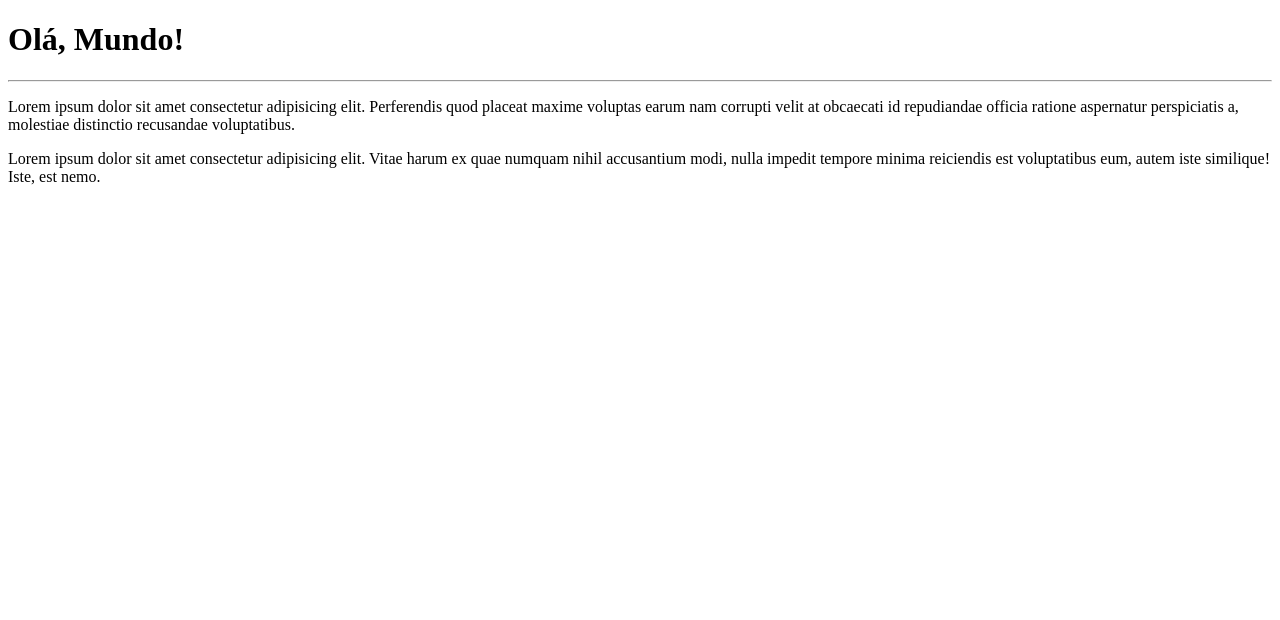
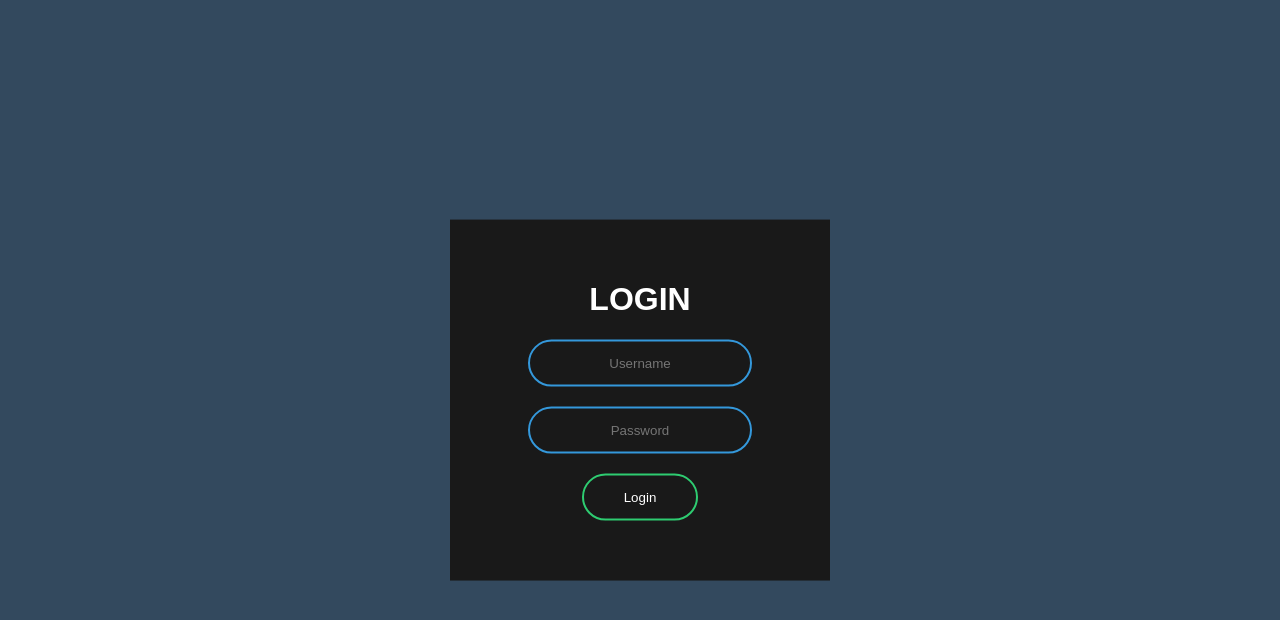
Before and after one commit to gabrielltmonteiro/login-screen, a plain HTML site: page site-exemplo/index.html in a window 1280 px wide. Drawn offline with Linux system fonts and the light colour scheme.

Commit message:
Formulário de Login

```diff
--- a/site-exemplo/index.html
+++ b/site-exemplo/index.html
@@ -3,12 +3,15 @@
 <head>
     <meta charset="UTF-8">
     <meta name="viewport" content="width=device-width, initial-scale=1.0">
-    <title>My First Web Site on Repository</title>
+    <title>Animated Login Form</title>
+    <link rel="stylesheet" href="style.css">
 </head>
 <body>
-    <h1>Olá, Mundo!</h1>
-    <hr>
-    <p>Lorem ipsum dolor sit amet consectetur adipisicing elit. Perferendis quod placeat maxime voluptas earum nam corrupti velit at obcaecati id repudiandae officia ratione aspernatur perspiciatis a, molestiae distinctio recusandae voluptatibus.</p>
-    <p>Lorem ipsum dolor sit amet consectetur adipisicing elit. Vitae harum ex quae numquam nihil accusantium modi, nulla impedit tempore minima reiciendis est voluptatibus eum, autem iste similique! Iste, est nemo.</p>
+<form class="box" action="index.html" method="post">
+    <h1>Login</h1>
+    <input type="text" name="" placeholder="Username">
+    <input type="password" name="" id="" placeholder="Password">
+    <input type="submit" value="Login">
+</form>
 </body>
 </html>
--- /dev/null
+++ b/site-exemplo/style.css
@@ -0,0 +1,62 @@
+body{
+    margin: 0;
+    padding: 0;
+    font-family: sans-serif;
+    background: #33495e;
+}
+
+.box{
+    width: 300px;
+    padding: 40px;
+    position: absolute;
+    top: 50%;
+    left: 50%;
+    transform: translate(-50%, -50%);
+    background: #191919;
+    text-align: center;
+}
+
+.box h1{
+    color:white;
+    text-transform: uppercase;
+    font-weight: 500px;
+}
+
+.box input[type= "text"],.box input[type = "password"]{
+    border: 0;
+    background: none;
+    display: block;
+    margin: 20px auto;
+    text-align: center;
+    border: 2px solid #3498db;
+    padding: 14px 10px;
+    width: 200px;
+    outline: none;
+    color:white;
+    border-radius: 24px;
+    transition: 0,25s;
+}
+
+.box input[type="text"]:focus,.box input[type="password"]:focus{
+    width: 280px;
+    border-color:#2ecc71;
+}
+
+.box input[type="submit"]{
+    border: 0;
+    background: none;
+    display: block;
+    margin: 20px auto;
+    text-align: center;
+    border: 2px solid #2ecc71;
+    padding: 14px 40px;
+    outline: none;
+    color:white;
+    border-radius: 24px;
+    transition: 0,25s;
+    cursor: pointer;
+}
+
+.box input[type="submit"]:hover{
+    background: #2ecc71;
+}
```
